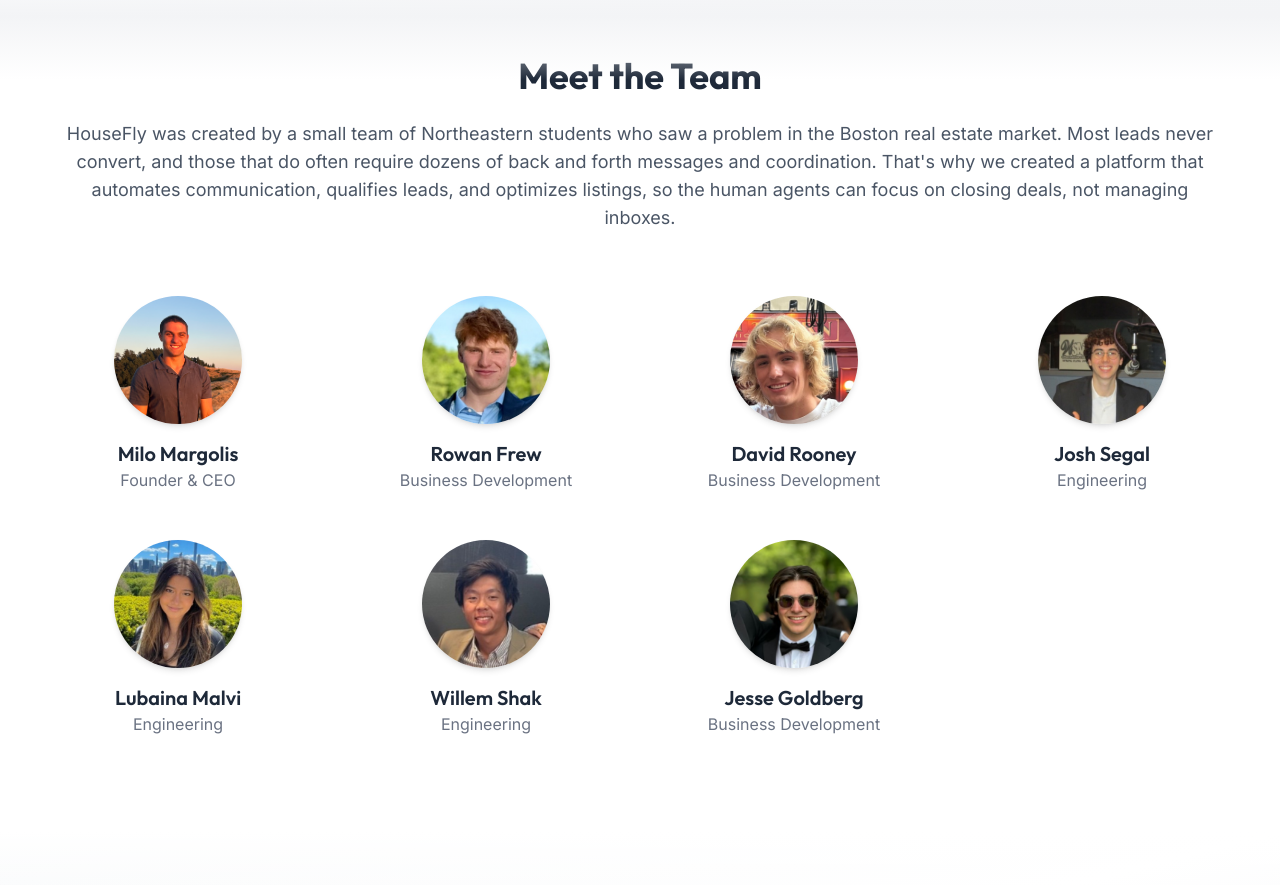
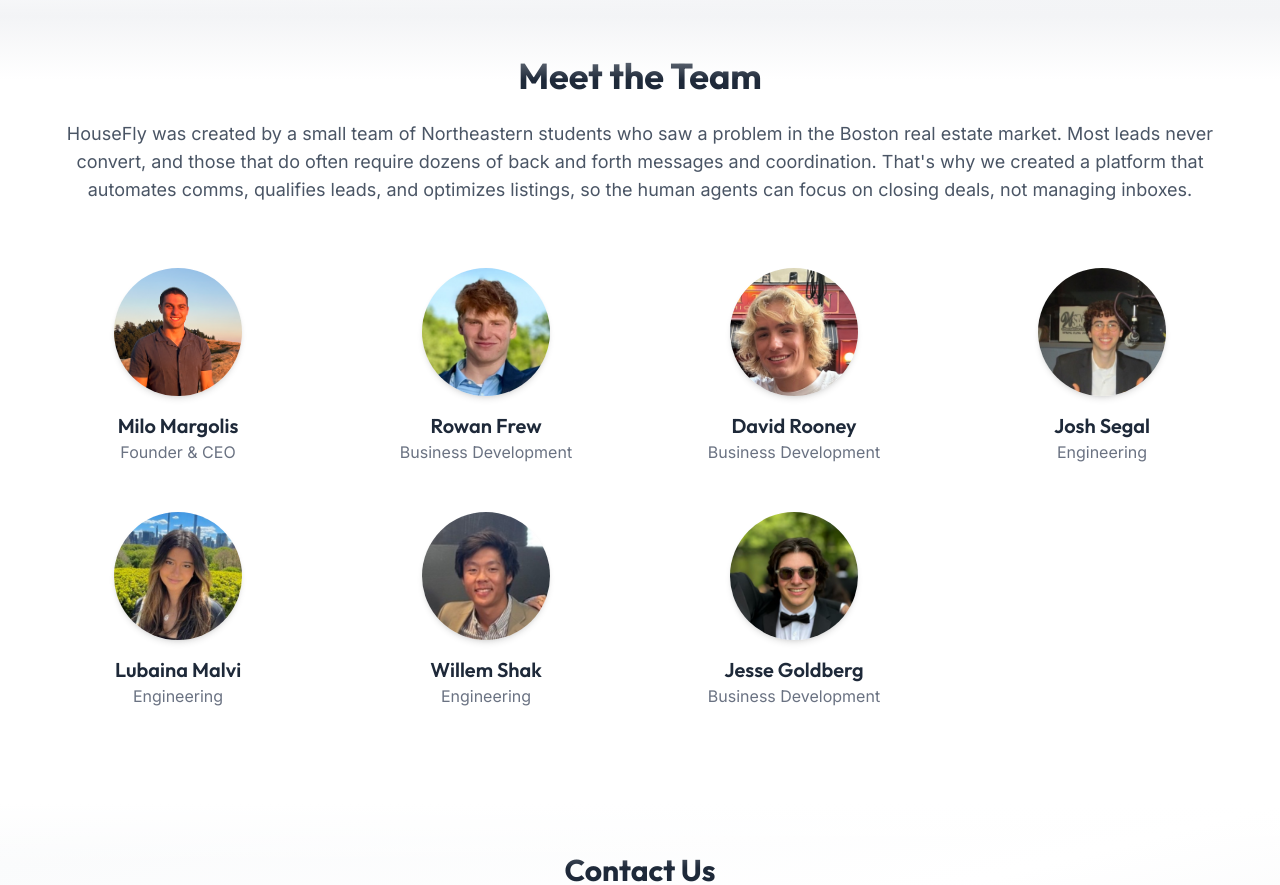
Before and after one commit to MiloMargolis/ai-leasing-agent-website, a Next.js app: page / in a window 1280 px wide. Shown: the part 2200-3085 px from the top of the page. Built offline with nearby package versions, Linux system fonts and the light colour scheme.

Commit message:
text changes

```diff
--- a/app/page.tsx
+++ b/app/page.tsx
@@ -446,7 +446,7 @@
           a problem in the Boston real estate market. Most leads never convert,
           and those that do often require dozens of back and forth messages and
           coordination. That's why we created a platform that automates
-          communication, qualifies leads, and optimizes listings, so the human
+          comms, qualifies leads, and optimizes listings, so the human
           agents can focus on closing deals, not managing inboxes.
         </p>
         <div className="grid gap-12 sm:grid-cols-2 lg:grid-cols-3 xl:grid-cols-4 justify-items-center">
```
